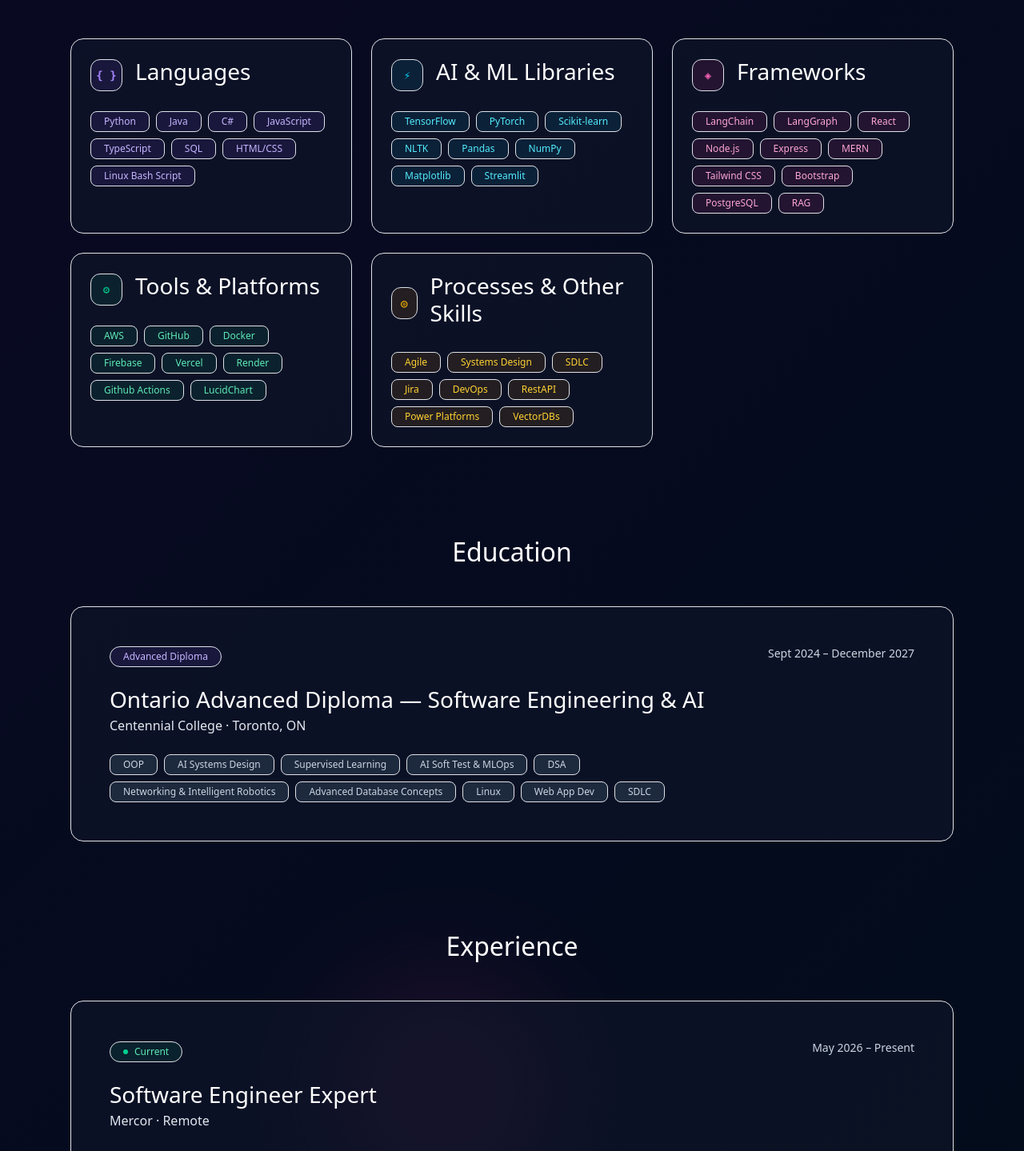
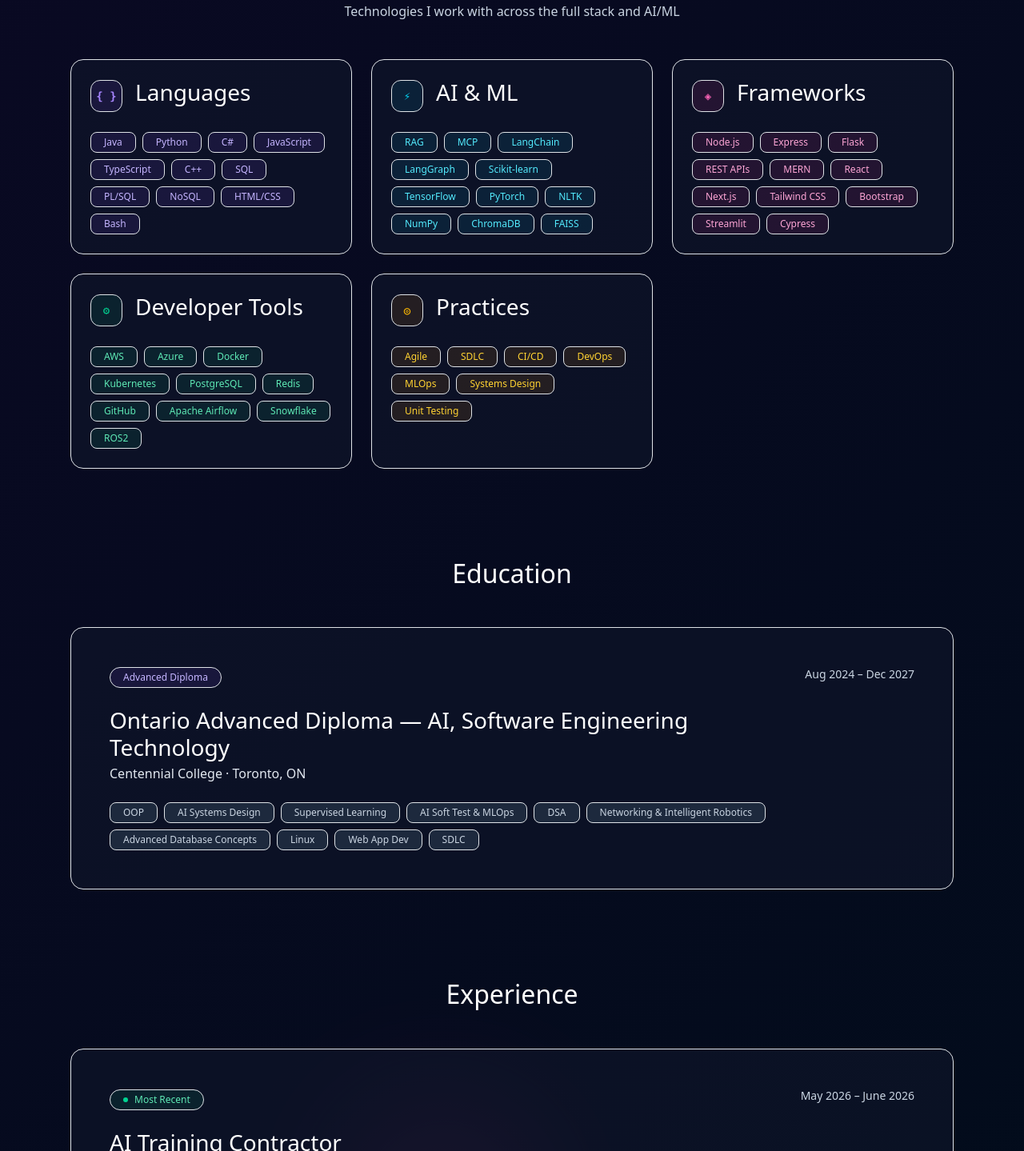
Before and after one commit to Zuck7/zucksharof, a React (Vite) app in the folder client/: page / in a window 1280 px wide. Shown: the part 1361-2800 px from the top of the page at 80% size. Built offline with nearby package versions, Linux system fonts and the light colour scheme.

Commit message:
Changed the content

```diff
--- a/client/src/components/Experience.jsx
+++ b/client/src/components/Experience.jsx
@@ -2,16 +2,18 @@
 
 const experiences = [
   {
-    title: 'Software Engineer Expert',
+    title: 'AI Training Contractor',
     company: 'Mercor',
-    location: 'Remote',
-    duration: 'May 2026 – Present',
-    current: true,
+    location: 'Remote (San Francisco, CA)',
+    duration: 'May 2026 – June 2026',
+    current: false,
+    recent: true,
     color: 'emerald',
     points: [
-      'Evaluating and ranking LLM outputs across reasoning, coding, and instruction-following tasks to improve model alignment for leading AI labs',
+      'Evaluated and ranked LLM outputs across coding and consulting tasks using structured rubrics, comparing model responses side by side and providing written rationale for each ranking to improve model alignment',
+      'Identified hallucinations, factual inaccuracies, and safety issues in model-generated responses, documenting failure patterns and providing detailed feedback to support model improvement for leading AI labs',
     ],
-    tags: ['LLM Evaluation', 'Model Alignment', 'Reasoning', 'Coding', 'AI'],
+    tags: ['LLM Evaluation', 'Model Alignment', 'Rubrics', 'AI Safety', 'Coding'],
   },
   {
     title: 'Software Consultant Intern',
@@ -21,45 +23,42 @@
     current: false,
     color: 'blue',
     highlights: [
-      { label: 'Productivity Boost', value: '+40%' },
-      { label: 'System Type', value: 'Multi-Agent' },
+      { label: 'Consultants unblocked by automation', value: '90+' },
+      { label: 'Manual processing cut', value: '10 hrs → ~0' },
     ],
     points: [
-      'Assisted in the testing and quality assurance processes to ensure that developed solutions meet client specifications and industry standards',
-      'Designed and developed a multi-agent system to resolve team miscommunications, enabling coworkers to verify information with agents and reduce deal losses',
-      'Leveraged agentic AI with Power Automate and n8n workflows, increasing productivity by 40% and driving successful deal closures and new opportunity generation',
-      'Introduced reports using PowerBI and Excel for internal workflow analysis and optimization of the processes',
-      'Contributed to development of an internal pricing tool, allowing consultants to evaluate deal profitability',
+      'Developed Python automation scripts using NumPy and scikit-learn, cutting recurring manual data processing from 10 hours to near-zero for 90+ consultants',
+      'Built an RFP (Request for Proposal) document generator using Power Automate, automating the assembly of proposal documents from structured inputs and reducing manual drafting time for the advisory team',
+      'Built and maintained Oracle SQL stored procedures for an internal pricing tool, enabling 30+ consultants to query and evaluate deal profitability directly from the database',
+      'Created Power BI dashboards connected to SQL data sources covering 5 years of advisory deals to surface workflow trends and data insights for internal stakeholders',
     ],
-    tags: ['Multi-Agent Systems', 'Agentic AI', 'LangChain', 'Python', 'n8n', 'Power Automate', 'PowerBI', 'Consulting'],
+    tags: ['Python', 'NumPy', 'scikit-learn', 'Oracle SQL', 'Power Automate', 'Power BI', 'Automation', 'Consulting'],
   },
   {
     title: 'Marketing Associate',
-    company: 'Quartermaster Inc.',
+    company: 'Quartermaster',
     location: 'Toronto, ON',
     duration: 'April 2025 – December 2025',
     current: false,
     color: 'violet',
     highlights: [
-      { label: 'GTA Conversion', value: '15%' },
-      { label: 'Referrals Collected', value: '400+' },
+      { label: 'GTA homeowner-to-user conversion', value: '15%' },
+      { label: 'Team supported', value: '11' },
     ],
     points: [
-      'Collaborated with the software team on product bugs and reported them on Slack for a resolution',
-      'Contributed to the conversion of 15% of GTA (homeowner to product user), helped with account setups and assisted in leading the team of 11 members in achieving KPIs',
-      'In 5 months, collected 400+ referrals from homeowners on home service professionals they used',
+      'Collaborated with the software team to triage and report product bugs via Jira and Slack; supported a team of 11 and helped drive a 15% homeowner-to-user conversion across the GTA',
     ],
-    tags: ['Marketing', 'Team Leadership', 'Customer Acquisition', 'Jira', 'Slack'],
+    tags: ['Bug Triage', 'Jira', 'Slack', 'Team Support', 'Customer Acquisition'],
   },
 ];
 
 const education = [
   {
     degree: 'Ontario Advanced Diploma',
-    field: 'Software Engineering & AI',
+    field: 'AI, Software Engineering Technology',
     school: 'Centennial College',
     location: 'Toronto, ON',
-    duration: 'Sept 2024 – December 2027',
+    duration: 'Aug 2024 – Dec 2027',
     status: 'In Progress',
     courses: ['OOP', 'AI Systems Design', 'Supervised Learning', 'AI Soft Test & MLOps', 'DSA', 'Networking & Intelligent Robotics', 'Advanced Database Concepts', 'Linux', 'Web App Dev', 'SDLC'],
   },
@@ -134,10 +133,10 @@
                   {/* Header row */}
                   <div className="flex flex-col sm:flex-row sm:items-start sm:justify-between gap-4 mb-5">
                     <div>
-                      {exp.current && (
+                      {(exp.current || exp.recent) && (
                         <div className={`inline-flex items-center gap-2 px-3 py-1 rounded-full border ${c.badge} text-xs font-medium mb-3`}>
-                          <span className={`w-1.5 h-1.5 rounded-full ${c.dot} animate-pulse`} />
-                          Current Role
+                          <span className={`w-1.5 h-1.5 rounded-full ${c.dot} ${exp.current ? 'animate-pulse' : ''}`} />
+                          {exp.current ? 'Current Role' : 'Most Recent'}
                         </div>
                       )}
                       <h3 className={`text-lg sm:text-xl text-white font-bold ${c.title} mb-1`}>{exp.title}</h3>
--- a/client/src/components/about.jsx
+++ b/client/src/components/about.jsx
@@ -45,11 +45,11 @@
                   gives me a unique lens: I build systems with the end user and business impact always in mind.
                 </p>
                 <p>
-                  In just over a year in software engineering, I've developed skills across <span className="text-white font-semibold">Web Development</span>,{' '}
+                  In two years in software engineering, I've developed skills across <span className="text-white font-semibold">Web Development</span>,{' '}
                   <span className="text-white font-semibold">Database Management</span>, <span className="text-white font-semibold">Systems Design</span>, and{' '}
-                  <span className="text-white font-semibold">AI/ML Engineering</span>. Previously built Multi-Agent systems at{' '}
-                  <span className="text-white font-semibold">KPMG</span>, currently working as a Software Engineer Expert at{' '}
-                  <span className="text-white font-semibold">Mercor</span>, and studying Software Engineering & AI at{' '}
+                  <span className="text-white font-semibold">AI/ML Engineering</span>. I built Python automation, Oracle SQL tooling, and Power BI reporting as a Software Consultant Intern at{' '}
+                  <span className="text-white font-semibold">KPMG</span>, evaluated and improved LLM outputs as an AI Training Contractor at{' '}
+                  <span className="text-white font-semibold">Mercor</span>, and I'm studying AI &amp; Software Engineering Technology at{' '}
                   <span className="text-white font-semibold">Centennial College</span>.
                 </p>
               </div>
--- a/client/src/components/home.jsx
+++ b/client/src/components/home.jsx
@@ -6,31 +6,31 @@
   {
     category: 'Languages',
     icon: '{ }',
-    items: ['Python', 'Java', 'C#', 'JavaScript', 'TypeScript', 'SQL', 'HTML/CSS', 'Linux Bash Script'],
+    items: ['Java', 'Python', 'C#', 'JavaScript', 'TypeScript', 'C++', 'SQL', 'PL/SQL', 'NoSQL', 'HTML/CSS', 'Bash'],
     color: 'violet',
   },
   {
-    category: 'AI & ML Libraries',
+    category: 'AI & ML',
     icon: '⚡',
-    items: ['TensorFlow', 'PyTorch', 'Scikit-learn', 'NLTK', 'Pandas', 'NumPy', 'Matplotlib', 'Streamlit'],
+    items: ['RAG', 'MCP', 'LangChain', 'LangGraph', 'Scikit-learn', 'TensorFlow', 'PyTorch', 'NLTK', 'NumPy', 'ChromaDB', 'FAISS'],
     color: 'cyan',
   },
   {
     category: 'Frameworks',
     icon: '◈',
-    items: ['LangChain', 'LangGraph', 'React', 'Node.js', 'Express', 'MERN', 'Tailwind CSS', 'Bootstrap', 'PostgreSQL', 'RAG'],
+    items: ['Node.js', 'Express', 'Flask', 'REST APIs', 'MERN', 'React', 'Next.js', 'Tailwind CSS', 'Bootstrap', 'Streamlit', 'Cypress'],
     color: 'pink',
   },
   {
-    category: 'Tools & Platforms',
+    category: 'Developer Tools',
     icon: '⚙',
-    items: ['AWS', 'GitHub', 'Docker', 'Firebase', 'Vercel', 'Render', 'Github Actions', 'LucidChart'],
+    items: ['AWS', 'Azure', 'Docker', 'Kubernetes', 'PostgreSQL', 'Redis', 'GitHub', 'Apache Airflow', 'Snowflake', 'ROS2'],
     color: 'emerald',
   },
   {
-    category: 'Processes & Other Skills',
+    category: 'Practices',
     icon: '◎',
-    items: ['Agile', 'Systems Design', 'SDLC', 'Jira', 'DevOps', 'RestAPI', 'Power Platforms', 'VectorDBs'],
+    items: ['Agile', 'SDLC', 'CI/CD', 'DevOps', 'MLOps', 'Systems Design', 'Unit Testing'],
     color: 'amber',
   },
 ];
@@ -113,10 +113,11 @@
 
             <p className="text-sm sm:text-base text-slate-200 leading-relaxed max-w-2xl mx-auto mb-6 sm:mb-8">
               Building intelligent systems at the intersection of AI and software engineering.
-              Currently evaluating and improving LLM outputs at{' '}
-              <span className="text-white font-semibold">Mercor</span>, previously built Multi-Agent systems at{' '}
+              Most recently evaluated and improved LLM outputs as an AI Training Contractor at{' '}
+              <span className="text-white font-semibold">Mercor</span>, and built automation, SQL, and
+              reporting tooling as a Software Consultant Intern at{' '}
               <span className="text-white font-semibold">KPMG</span>, while completing my Advanced Diploma
-              in Software Engineering &amp; AI at{' '}
+              in AI &amp; Software Engineering Technology at{' '}
               <span className="text-white font-semibold">Centennial College</span>.
             </p>
 
@@ -170,8 +171,8 @@
         {/* ── Stats ── */}
         <section className="max-w-5xl mx-auto grid grid-cols-1 sm:grid-cols-2 lg:grid-cols-3 gap-3 sm:gap-4 mb-16 sm:mb-28">
           {[
-            { value: '6+', label: 'Projects Built' },
-            { value: '40%', label: 'Productivity Gain building AI agent for Bid team at KPMG' },
+            { value: '5+', label: 'Projects Built' },
+            { value: '90+', label: 'Consultants freed from manual data processing by automation built at KPMG' },
             { value: '2', label: 'Years of software and marketing experience' }
           ].map((stat, i) => (
             <div
@@ -236,7 +237,7 @@
                   Advanced Diploma
                 </div>
                 <h3 className="text-xl font-bold text-white mb-1">
-                  Ontario Advanced Diploma — Software Engineering &amp; AI
+                  Ontario Advanced Diploma — AI, Software Engineering Technology
                 </h3>
                 <p className="text-slate-200 font-medium mb-4">Centennial College · Toronto, ON</p>
                 <div className="flex flex-wrap gap-2">
@@ -248,7 +249,7 @@
                 </div>
               </div>
               <div className="sm:text-right flex-shrink-0">
-                <p className="text-slate-300 text-sm font-medium">Sept 2024 – December 2027</p>
+                <p className="text-slate-300 text-sm font-medium">Aug 2024 – Dec 2027</p>
               </div>
             </div>
           </div>
@@ -264,18 +265,19 @@
             <div className="flex flex-col sm:flex-row sm:items-start sm:justify-between gap-4 mb-6">
               <div>
                 <div className="inline-flex items-center gap-2 px-3 py-1 rounded-full bg-emerald-500/10 border border-emerald-500/20 text-emerald-300 text-xs font-medium mb-4">
-                  <span className="w-1.5 h-1.5 rounded-full bg-emerald-400 animate-pulse" />
-                  Current
+                  <span className="w-1.5 h-1.5 rounded-full bg-emerald-400" />
+                  Most Recent
                 </div>
-                <h3 className="text-xl font-bold text-white mb-1">Software Engineer Expert</h3>
-                <p className="text-slate-200 font-medium">Mercor · Remote</p>
+                <h3 className="text-xl font-bold text-white mb-1">AI Training Contractor</h3>
+                <p className="text-slate-200 font-medium">Mercor · Remote (San Francisco, CA)</p>
               </div>
-              <p className="text-slate-300 text-sm font-medium flex-shrink-0">May 2026 – Present</p>
+              <p className="text-slate-300 text-sm font-medium flex-shrink-0">May 2026 – June 2026</p>
             </div>
 
             <ul className="space-y-3">
               {[
-                'Evaluating and ranking LLM outputs across reasoning, coding, and instruction-following tasks to improve model alignment for leading AI labs',
+                'Evaluated and ranked LLM outputs across coding and consulting tasks using structured rubrics, comparing model responses side by side and writing rationale for each ranking to improve model alignment',
+                'Identified hallucinations, factual inaccuracies, and safety issues in model-generated responses, documenting failure patterns and providing detailed feedback for leading AI labs',
               ].map((point, i) => (
                 <li key={i} className="flex items-start gap-3 text-slate-300 text-sm leading-relaxed">
                   <span className="mt-1.5 w-1.5 h-1.5 rounded-full bg-emerald-400 flex-shrink-0" />
--- a/client/src/components/projects.jsx
+++ b/client/src/components/projects.jsx
@@ -1,6 +1,5 @@
 import cosmetics from '../assets/cosmetics.jpeg';
 import rezolved from '../assets/rezolved.png';
-import uberEats from '../assets/uberEats.jpeg';
 
 const GitHubIcon = ({ className }) => (
   <svg xmlns="http://www.w3.org/2000/svg" viewBox="0 0 24 24" fill="currentColor" className={className}>
@@ -17,10 +16,11 @@
 const projects = [
   {
     imagePath: null,
-    title: 'Shopdesc.ai',
+    title: 'Multi-Agent Product Copywriting',
     subtitle: 'AI-Powered Product Copywriting Platform',
-    text: 'Solving the problem of slow, expensive manual product copywriting — each listing can take 15–30 minutes to write and $5–$25 to outsource. Designed a multi-agent generation workflow for product analysis, SEO strategy, competitor research, and copywriting to produce marketplace-ready content in under 30 seconds per product.',
-    techStack: ['TypeScript', 'React', 'Node.js', 'Python', 'FastAPI', 'Docker', 'MongoDB'],
+    period: 'Jan 2026 – Present',
+    text: 'Solving the problem of slow, expensive manual product copywriting — each listing can take 15–30 minutes to write and $5–$25 to outsource. Designed a multi-agent Python backend workflow handling product analysis, SEO strategy, competitor research, and copywriting, producing marketplace-ready content in under 30 seconds. Containerized a scalable multi-service architecture with Docker Compose and automated builds, tests, and PR checks via a GitHub Actions CI/CD pipeline.',
+    techStack: ['Python', 'TypeScript', 'LangChain', 'Docker', 'Docker Compose', 'GitHub Actions', 'Git'],
     githubUrl: 'https://github.com/Zuck7/shopdesc.ai',
     liveUrl: '',
     featured: true,
@@ -28,16 +28,43 @@
     impact: 'Under 30 seconds per product',
   },
   {
+    imagePath: null,
+    title: 'Supply Chain Transparency & Audit Platform',
+    subtitle: 'Compliance Tracing Across Multi-Tier Supplier Networks',
+    period: 'Jan 2026 – Present',
+    text: 'Built a supply chain compliance platform that traces ethical and regulatory compliance across multi-tier supplier networks using a graph-based relational model with recursive SQL CTEs. Designed with Clean Architecture (Domain / Application / Infrastructure / API), JWT auth, and Redis caching, containerized via Docker/Kubernetes with CI/CD through GitHub Actions.',
+    techStack: ['C# .NET 8', 'React', 'SQL', 'Redis', 'Docker', 'Kubernetes', 'Clean Architecture', 'JWT'],
+    githubUrl: '',
+    liveUrl: '',
+    featured: false,
+    color: 'amber',
+    impact: 'Multi-tier supplier tracing',
+  },
+  {
     imagePath: cosmetics,
-    title: 'Cosmetics Multi-Agent System',
+    title: 'Cosmetics Multi-Agent RAG System',
     subtitle: 'RAG-Powered AI Assistant',
-    text: 'Implemented Streamlit for a frontend chat interface for querying a cosmetics knowledge base, leveraging llama-3.3 for inferencing via Groq. Developed a multi-agent system consisting of Planner (Orchestration), Reflection, Summarization, and Validation Agents integrated with a RAG system on open-source cosmetic and health product data. Built system-design diagrams to map workflow orchestration and clearly show how the Planner coordinates the agentic flow.',
-    techStack: ['Python', 'RAG', 'LangChain', 'LangGraph', 'Streamlit', 'Groq', 'Systems Design'],
+    period: 'Sep 2025 – Dec 2025',
+    text: 'Built a multi-agent backend system (Planner, Reflection, Summarization, Validation) backed by a retrieval pipeline over open-source health product data, with a Flask API serving a Streamlit chat UI. Used LLaMA 3.3 via Groq for inference and FAISS as the vector database for semantic retrieval.',
+    techStack: ['Python', 'LangChain', 'LangGraph', 'FAISS', 'Flask', 'Streamlit', 'Groq', 'RAG'],
     githubUrl: 'https://github.com/Zuck7/Cosmetics-AI-Agent',
     liveUrl: '',
     featured: false,
     color: 'pink',
     impact: 'Multi-agent orchestration',
+  },
+  {
+    imagePath: null,
+    title: 'YouTube Comments Spam Detector',
+    subtitle: 'ML Text Classification Model',
+    period: 'Sep 2025 – Oct 2025',
+    text: 'Built a spam/ham classifier in scikit-learn and NLTK using a Multinomial Naive Bayes model with Bag-of-Words features and TF-IDF weighting, reaching 87% test accuracy.',
+    techStack: ['Python', 'scikit-learn', 'NLTK', 'NumPy', 'Machine Learning', 'NLP'],
+    githubUrl: '',
+    liveUrl: '',
+    featured: false,
+    color: 'cyan',
+    impact: '87% test accuracy',
   },
   {
     imagePath: rezolved,
@@ -50,42 +77,6 @@
     featured: false,
     color: 'emerald',
     impact: '3-month CI/CD delivery',
-  },
-  {
-    imagePath: null,
-    title: 'YouTube Comments Spam Detector',
-    subtitle: 'ML Text Classification Model',
-    text: 'Built a comments spam detector using scikit-learn, NLTK, and NumPy that classifies spam or ham comments using a Multinomial Naïve Bayes Classifier. Used Bag of Words for feature extraction and TF-IDF for feature weighting. Achieved 87% test accuracy, effectively capturing spam indicators.',
-    techStack: ['Python', 'NLTK', 'NumPy', 'Scikit-learn', 'Machine Learning', 'NLP'],
-    githubUrl: '',
-    liveUrl: '',
-    featured: false,
-    color: 'cyan',
-    impact: '87% test accuracy',
-  },
-  {
-    imagePath: null,
-    title: 'Banking System Simulator',
-    subtitle: 'C# .NET Application',
-    text: 'Developed event handlers and created 3 types of accounts with full functionality for purchase, payment processing, interest rate calculations, and transaction fees. Managed a team of 4 peers and assisted in decoupling the application architecture to simplify future feature additions.',
-    techStack: ['C#', '.NET', 'OOP', 'Event Handling'],
-    githubUrl: '',
-    liveUrl: '',
-    featured: false,
-    color: 'amber',
-    impact: 'Team of 4',
-  },
-  {
-    imagePath: uberEats,
-    title: 'Software Requirements Specification Document',
-    subtitle: 'Uber Eats Mobile App',
-    text: "Coordinated a team of 4 on building a full SRS document for the Uber Eats mobile app. Built Sequence, Use Case, and Activity Swim Lane diagrams, and constructed functional/non-functional requirements and use cases. Programmed Python classes to demonstrate a simplified domain model of the application.",
-    techStack: ['Systems Design', 'Requirements Analysis', 'SRS', 'Python', 'UML'],
-    githubUrl: '',
-    liveUrl: '',
-    featured: false,
-    color: 'rose',
-    impact: 'Full SRS document',
   },
 ];
 
@@ -201,6 +192,9 @@
                           )}
                         </div>
                         <p className="text-slate-300 text-xs sm:text-sm font-medium">{project.subtitle}</p>
+                        {project.period && (
+                          <p className="text-slate-400 text-xs mt-1">{project.period}</p>
+                        )}
                       </div>
 
                       {/* Links */}
```
Also changed, not shown: 1 other file (tests, documents, lock files or other folders).
